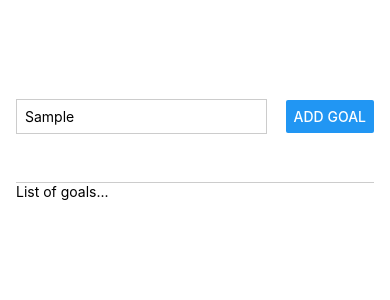
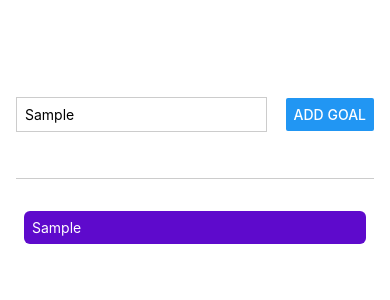
Before and after one commit to Antharithm/dailyGoals-mobile-app, a React Native app in the folder AwesomeProject/: screen / in a window 390 px wide. Both pictures are taken after typing "Sample" into the empty fields and a click on the button "ADD GOAL". Shown: the top 300 px of the page. Built offline with nearby package versions, Linux system fonts and the light colour scheme.

Commit message:
updated list scroll and memory

```diff
--- a/AwesomeProject/App.js
+++ b/AwesomeProject/App.js
@@ -1,41 +1,74 @@
-import { StyleSheet, Text, View, Button, TextInput } from "react-native";
+import { useState } from "react";
+import {
+  StyleSheet,
+  Text,
+  View,
+  Button,
+  TextInput,
+  ScrollView,
+  FlatList, // only renders what is on screen - keeps app fast
+} from "react-native";
 
 export default function App() {
+  const [enteredGoalText, setEnteredGoalText] = useState("");
+  const [courseGoals, setCourseGoals] = useState([]);
+
+  function goalInputHandler(enteredText) {
+    setEnteredGoalText(enteredText);
+  }
+
+  function addGoalHandler() {
+    setCourseGoals((currentCourseGoals) => [
+      ...currentCourseGoals,
+      { text: enteredGoalText, id: Math.random().toString() }, // generates random keys for items a list
+    ]);
+  }
+
   return (
-    // outter box
     <View style={styles.appContainer}>
-      {/* input field */}
       <View style={styles.inputContainer}>
-        <TextInput style={styles.textInput} placeholder="Your course goal!" />
-        <Button title="Add Goal" />
+        <TextInput
+          style={styles.textInput}
+          placeholder="Your course goal!"
+          onChangeText={goalInputHandler}
+        />
+        <Button title="Add Goal" onPress={addGoalHandler} />
       </View>
-      {/* // goal list box */}
       <View style={styles.goalsContainer}>
-        <Text>List of goals...</Text>
+        <FlatList
+          data={courseGoals}
+          renderItem={(itemData) => {
+            return (
+              <View style={styles.goalItem}>
+                <Text style={styles.goalText}>{itemData.item.text}</Text>
+              </View>
+            );
+          }}
+          keyExtractor={(item, index) => {
+            return item.id;
+          }}
+          alwaysBounceVertical={true}
+        />
       </View>
     </View>
   );
 }
 
-// Import stylesheet for auto completion
 const styles = StyleSheet.create({
-  // outter box
   appContainer: {
     flex: 1,
     paddingTop: 50,
     paddingHorizontal: 16,
   },
-  // input field box
   inputContainer: {
     flex: 1,
     flexDirection: "row",
     justifyContent: "space-between",
     alignItems: "center",
-    margingBottom: 24,
+    marginBottom: 24,
     borderBottomWidth: 1,
     borderBottomColor: "#cccccc",
   },
-  // text field box
   textInput: {
     borderWidth: 1,
     borderColor: "#cccccc",
@@ -43,8 +76,16 @@
     marginRight: 8,
     padding: 8,
   },
-  // goals box
   goalsContainer: {
     flex: 5,
   },
+  goalItem: {
+    margin: 8,
+    padding: 8,
+    borderRadius: 6,
+    backgroundColor: "#5e0acc",
+  },
+  goalText: {
+    color: "white",
+  },
 });
```
